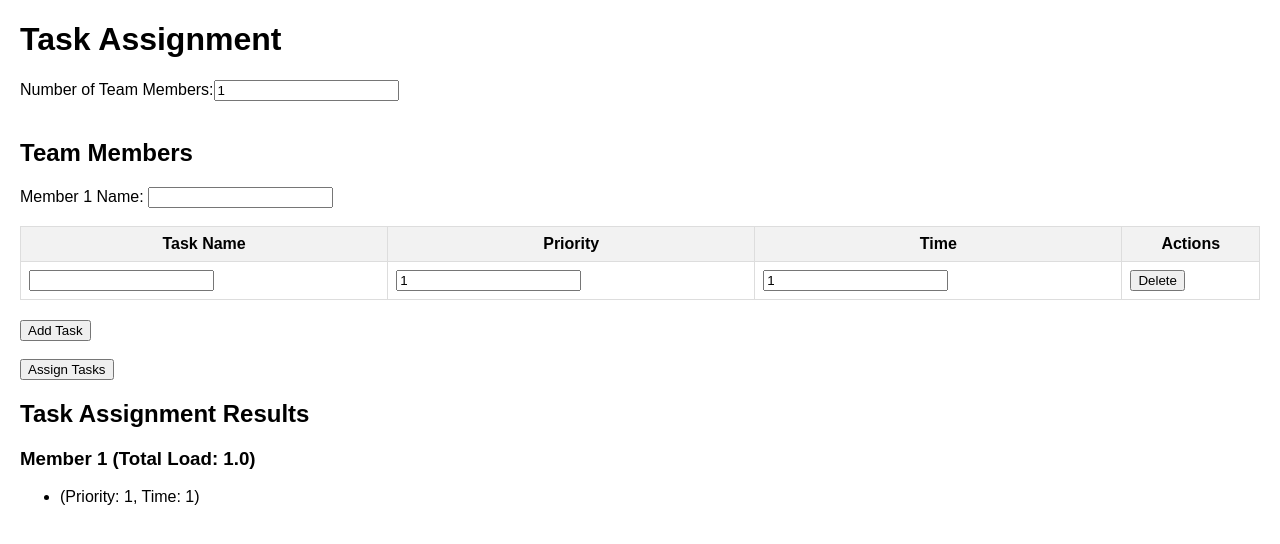
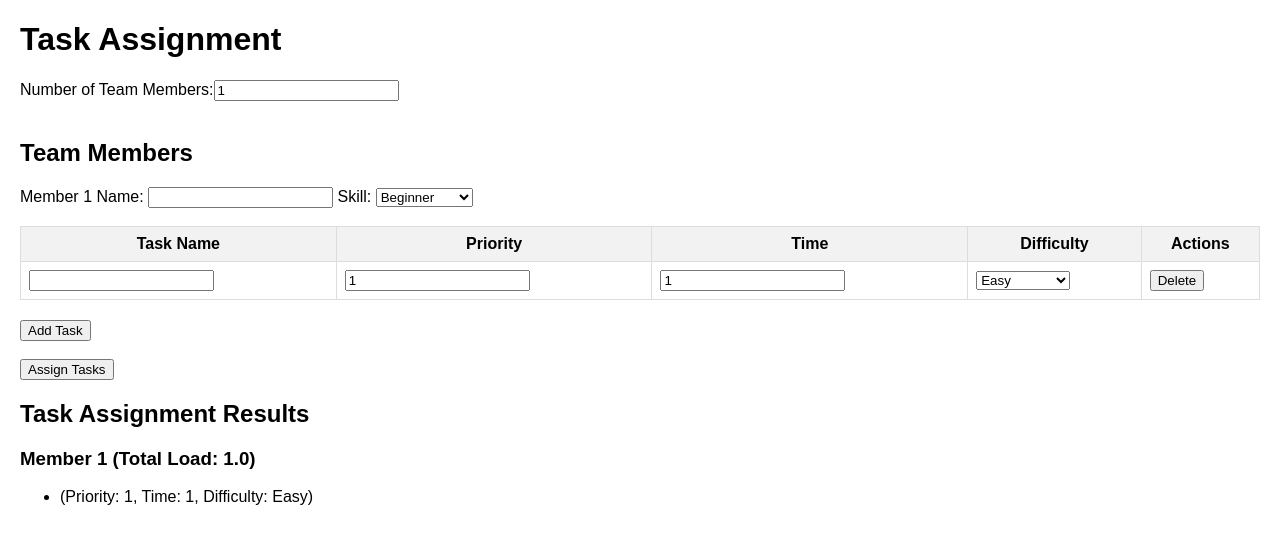
Before and after one commit to faeezmuhammed/TaskAllocator, a React (Create React App) app: page / in a window 1280 px wide. Both pictures are taken after a click on the button "Assign Tasks". Shown: the top 544 px of the page. Built offline with nearby package versions, Linux system fonts and the light colour scheme.

Commit message:
Added difficulty and skill level

```diff
--- a/src/App.js
+++ b/src/App.js
@@ -1,22 +1,25 @@
 import React, { useState } from 'react';
 import './App.css';
 
+const skillLevels = ['Beginner', 'Intermediate', 'Advanced', 'Expert'];
+const difficultyLevels = ['Easy', 'Moderate', 'Difficult', 'Architecture'];
+
 const App = () => {
   const [numMembers, setNumMembers] = useState(1);
-  const [members, setMembers] = useState([{ name: '' }]);
-  const [tasks, setTasks] = useState([{ name: '', priority: 1, time: 1 }]);
+  const [members, setMembers] = useState([{ name: '', skill: 'Beginner' }]);
+  const [tasks, setTasks] = useState([{ name: '', priority: 1, time: 1, difficulty: 'Easy' }]);
   const [assignment, setAssignment] = useState([]);
 
   const handleNumMembersChange = (e) => {
     const count = parseInt(e.target.value);
     setNumMembers(count);
-    const newMembers = Array.from({ length: count }, () => ({ name: '' }));
+    const newMembers = Array.from({ length: count }, () => ({ name: '', skill: 'Beginner' }));
     setMembers(newMembers);
   };
 
-  const handleMemberChange = (index, value) => {
+  const handleMemberChange = (index, field, value) => {
     const newMembers = [...members];
-    newMembers[index].name = value;
+    newMembers[index][field] = value;
     setMembers(newMembers);
   };
 
@@ -27,7 +30,7 @@ const App = () => {
   };
 
   const addTaskRow = () => {
-    setTasks([...tasks, { name: '', priority: 1, time: 1 }]);
+    setTasks([...tasks, { name: '', priority: 1, time: 1, difficulty: 'Easy' }]);
   };
 
   const deleteTaskRow = (index) => {
@@ -36,7 +39,7 @@ const App = () => {
   };
 
   const addMemberRow = () => {
-    setMembers([...members, { name: '' }]);
+    setMembers([...members, { name: '', skill: 'Beginner' }]);
   };
 
   const assignTasks = () => {
@@ -45,9 +48,25 @@ const App = () => {
     const taskAssignment = Array.from({ length: numMembers }, () => []);
 
     sortedTasks.forEach((task) => {
-      const minLoadMember = memberLoads.indexOf(Math.min(...memberLoads));
-      taskAssignment[minLoadMember].push(task);
-      memberLoads[minLoadMember] += parseFloat(task.time);
+      const eligibleMembers = members
+        .map((member, index) => ({ ...member, index }))
+        .filter(member => {
+          const { skill } = member;
+          const { difficulty } = task;
+          return (
+            (skill === 'Expert') ||
+            (skill === 'Advanced' && difficulty !== 'Architecture') ||
+            (skill === 'Intermediate' && difficulty !== 'Architecture' && difficulty !== 'Difficult') ||
+            (skill === 'Beginner' && (difficulty === 'Easy' || difficulty === 'Moderate'))
+          );
+        });
+
+      if (eligibleMembers.length > 0) {
+        eligibleMembers.sort((a, b) => memberLoads[a.index] - memberLoads[b.index]);
+        const minLoadMember = eligibleMembers[0].index;
+        taskAssignment[minLoadMember].push(task);
+        memberLoads[minLoadMember] += parseFloat(task.time);
+      }
     });
 
     setAssignment(taskAssignment.map((tasks, index) => ({
@@ -76,14 +95,25 @@ const App = () => {
         <h2>Team Members</h2>
         {members.map((member, index) => (
           <div key={index}>
-            <label htmlFor={`member-name-${index}`}>Member {index + 1} Name:  </label>
+            <label htmlFor={`member-name-${index}`}>Member {index + 1} Name: </label>
             <input
               type="text"
               id={`member-name-${index}`}
               value={member.name}
-              onChange={(e) => handleMemberChange(index, e.target.value)}
+              onChange={(e) => handleMemberChange(index, 'name', e.target.value)}
               required
             />
+            <label htmlFor={`member-skill-${index}`}> Skill: </label>
+            <select
+              id={`member-skill-${index}`}
+              value={member.skill}
+              onChange={(e) => handleMemberChange(index, 'skill', e.target.value)}
+              required
+            >
+              {skillLevels.map(skill => (
+                <option key={skill} value={skill}>{skill}</option>
+              ))}
+            </select>
           </div>
         ))}
         {/* <button type="button" onClick={addMemberRow}>
@@ -97,6 +127,7 @@ const App = () => {
             <th>Task Name</th>
             <th>Priority</th>
             <th>Time</th>
+            <th>Difficulty</th>
             <th>Actions</th>
           </tr>
         </thead>
@@ -131,6 +162,17 @@ const App = () => {
                 />
               </td>
               <td>
+                <select
+                  value={task.difficulty}
+                  onChange={(e) => handleTaskChange(index, 'difficulty', e.target.value)}
+                  required
+                >
+                  {difficultyLevels.map(level => (
+                    <option key={level} value={level}>{level}</option>
+                  ))}
+                </select>
+              </td>
+              <td>
                 <button type="button" onClick={() => deleteTaskRow(index)}>Delete</button>
               </td>
             </tr>
@@ -151,7 +193,7 @@ const App = () => {
           <ul>
             {tasks.map((task, index) => (
               <li key={index}>
-                {task.name} (Priority: {task.priority}, Time: {task.time})
+                {task.name} (Priority: {task.priority}, Time: {task.time}, Difficulty: {task.difficulty})
               </li>
             ))}
           </ul>
```
